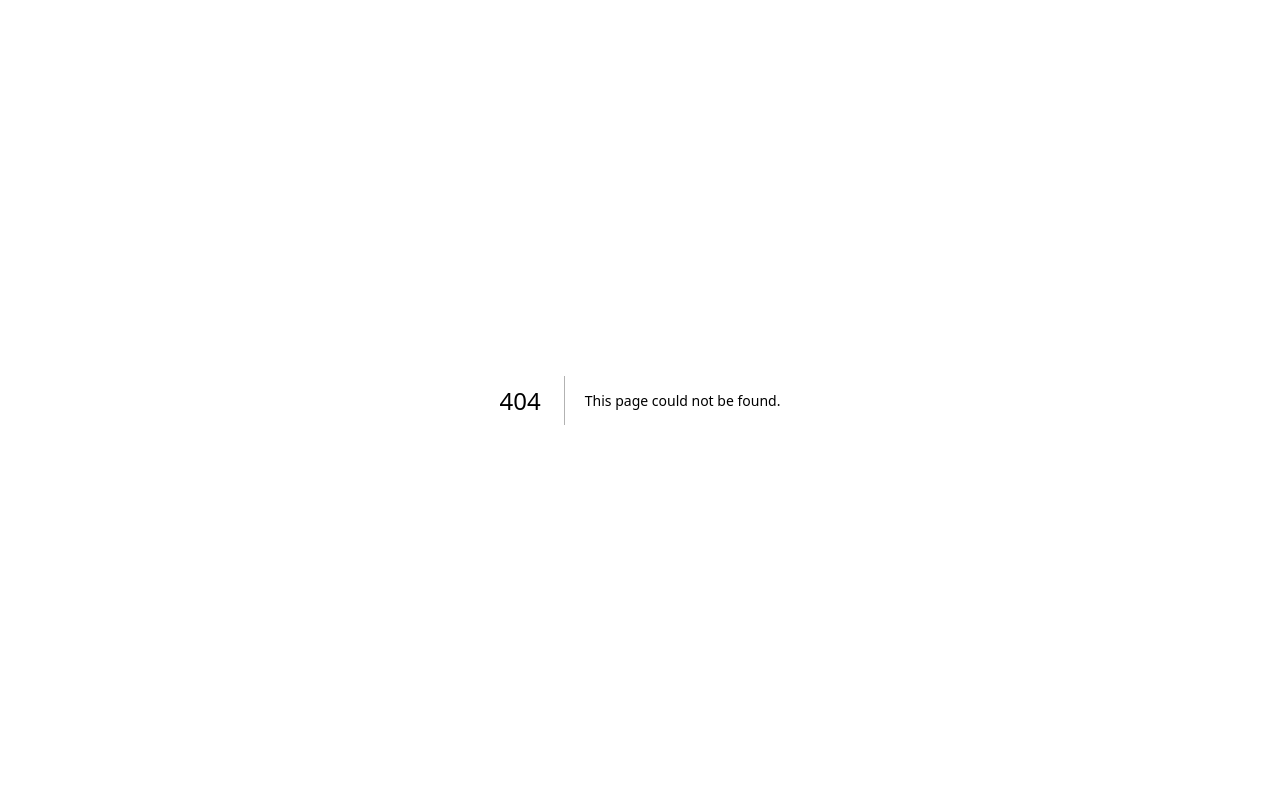
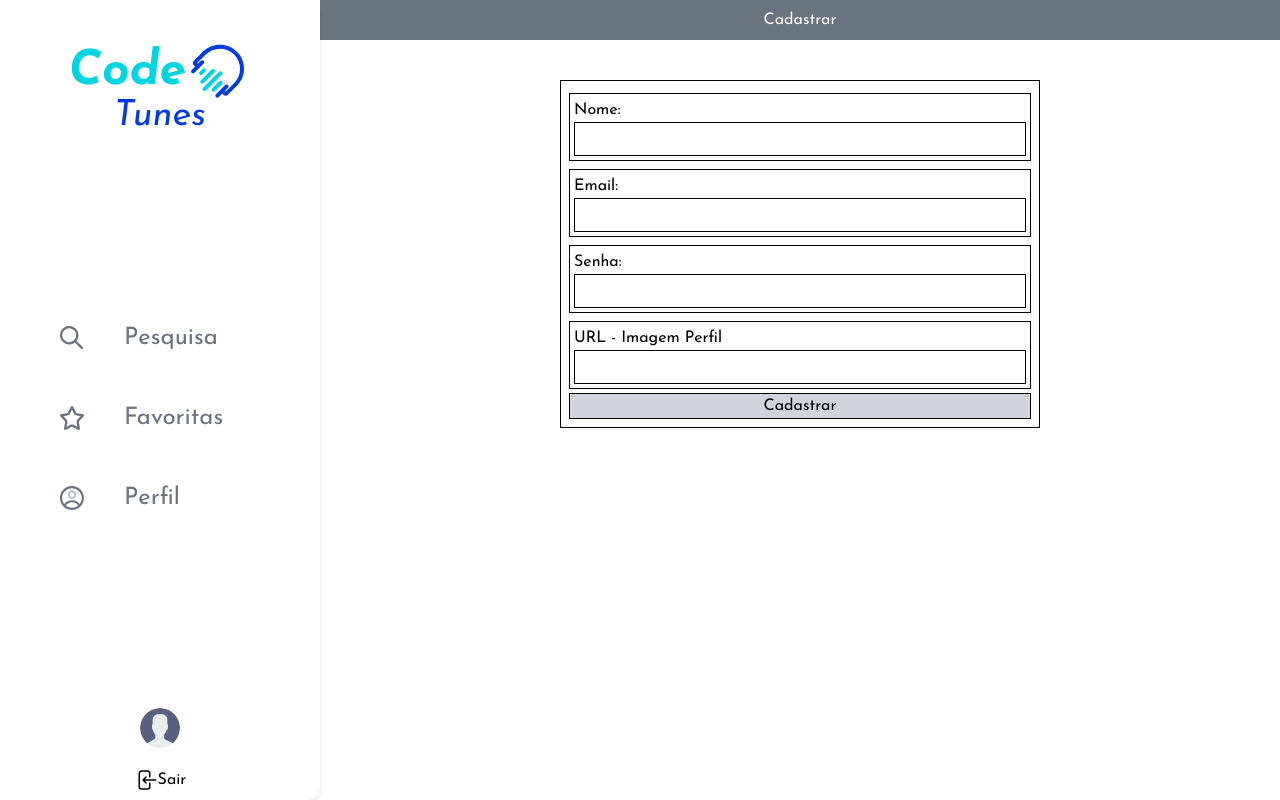
Before and after one commit to Guilherme-Artigas/codetunes, a Next.js app: page /profile/register in a window 1280 px wide. Before the commit this address had no page. Built offline with nearby package versions, Linux system fonts and the light colour scheme; sample sign-in values are in the browser's storage.

Commit message:
feat: implementação de cadastro e login de usuários

```diff
--- /dev/null
+++ b/src/pages/api/user/login.ts
@@ -0,0 +1,9 @@
+import { NextApiRequest, NextApiResponse } from 'next';
+import userService from '@/backend/services';
+
+export default async function Login(req: NextApiRequest, res: NextApiResponse) {
+  const { userEmail, userPass } = req.body;
+  const { status, message } = await userService.loginUser(userEmail, userPass);
+
+  return res.status(status).json({ message });
+}
--- /dev/null
+++ b/src/pages/api/user/register.ts
@@ -0,0 +1,8 @@
+import { NextApiRequest, NextApiResponse } from 'next';
+import userService from '@/backend/services';
+
+export default async function Register(req: NextApiRequest, res: NextApiResponse) {
+  const { status, message } = await userService.createUser(req.body);
+
+  return res.status(status).json({ message });
+}
--- /dev/null
+++ b/src/pages/profile/login.tsx
@@ -0,0 +1,80 @@
+import Head from 'next/head';
+import Header from '@/frontend/components/Header';
+import OpenMenu from '@/frontend/components/OpenMenu';
+import { loginUser } from '@/frontend/utils/backendInteration';
+import { useRouter } from 'next/router';
+import { useState } from 'react';
+
+export default function Login() {
+  const [user, setUser] = useState({ userEmail: '', userPass: '' });
+  const [m, setM] = useState('');
+  const [s, setS] = useState(0);
+  const { push } = useRouter();
+
+  async function login() {
+    const { status, message } = await loginUser(user.userEmail, user.userPass);
+    if (status === 200) {
+      setS(status);
+      localStorage.setItem('profile', JSON.stringify(message));
+      push('/profile');
+    }
+
+    if (status !== 200) setM(message);
+    setUser({ userEmail: '', userPass: '' });
+  }
+
+  return (
+    <>
+      <Head>
+        <title>Code Tunes</title>
+      </Head>
+      <div className="lg:flex">
+        <Header />
+        <section className="h-[100vh] lg:w-3/4">
+          <header className="bg-gray-500 flex p-2">
+            <OpenMenu />
+            <div className="flex items-center justify-center w-full">
+              <h2 className="text-white">Login</h2>
+            </div>
+          </header>
+          <form className="border border-black flex flex-col mx-auto my-10 w-1/2">
+
+            <label htmlFor="" className="p-1">
+              <span>Email: </span>
+              <input
+                type="email"
+                className="border border-black w-full"
+                name="userEmail"
+                value={user.userEmail}
+                onChange={({ target }) => setUser({ ...user, [target.name]: target.value })}
+              />
+            </label>
+
+            <label htmlFor="" className="p-1">
+              <span>Senha: </span>
+              <input
+                type="password"
+                className="border border-black w-full"
+                name="userPass"
+                value={user.userPass}
+                onChange={({ target }) => setUser({ ...user, [target.name]: target.value })}
+              />
+            </label>
+
+            <button
+              type="button"
+              onClick={login}
+              className="border border-black m-1 disabled:bg-gray-200"
+              disabled={!(user.userEmail.length > 0 && user.userPass.length > 0)}
+            >
+              Login
+            </button>
+
+          </form>
+          {s === 200 && <p className="text-center">Login com sucesso!</p>}
+          {s !== 200 && <p className="text-center">{m}</p>}
+        </section>
+      </div>
+    </>
+  );
+}
--- /dev/null
+++ b/src/pages/profile/register.tsx
@@ -0,0 +1,100 @@
+import { useEffect, useState } from 'react';
+import Head from 'next/head';
+import Header from '@/frontend/components/Header';
+import OpenMenu from '@/frontend/components/OpenMenu';
+import checkRegister from '@/frontend/utils/checkRegister';
+import { registerUser } from '@/frontend/utils/backendInteration';
+
+export default function Register() {
+  const [booleanButton, setBooleanButton] = useState(true);
+  const [user, setUser] = useState({
+    userName: '',
+    userEmail: '',
+    userPass: '',
+    userImg: ''
+  });
+
+  useEffect(() => checkRegister(user) ? setBooleanButton(false) : setBooleanButton(true), [user]);
+
+  async function register() {
+    const { status, message } = await registerUser(user);
+    console.log(status);
+    console.log(message);
+    setUser({ userName: '', userEmail: '', userPass: '', userImg: '' });
+  }
+
+  return (
+    <>
+      <Head>
+        <title>Code Tunes</title>
+      </Head>
+      <div className="lg:flex">
+        <Header />
+        <section className="h-[100vh] lg:w-3/4">
+          <header className="bg-gray-500 flex p-2">
+            <OpenMenu />
+            <div className="flex items-center justify-center w-full">
+              <h2 className="text-white">Cadastrar</h2>
+            </div>
+          </header>
+          <form className="border border-black flex flex-col w-1/2 mx-auto my-10 p-2">
+
+            <label htmlFor="" className="border border-black my-1 p-1">
+              <span>Nome: </span>
+              <input
+                type="text"
+                className="border border-black p-1 w-full"
+                value={user.userName}
+                onChange={({ target }) => setUser({ ...user, [target.name]: target.value })}
+                name="userName"
+              />
+            </label>
+
+            <label htmlFor="" className="border border-black my-1 p-1">
+              <span>Email: </span>
+              <input
+                type="email"
+                className="border border-black p-1 w-full"
+                value={user.userEmail}
+                onChange={({ target }) => setUser({ ...user, [target.name]: target.value })}
+                name="userEmail"
+              />
+            </label>
+
+            <label htmlFor="" className="border border-black my-1 p-1">
+              <span>Senha: </span>
+              <input
+                type="password"
+                className="border border-black p-1 w-full"
+                value={user.userPass}
+                onChange={({ target }) => setUser({ ...user, [target.name]: target.value })}
+                name="userPass"
+              />
+            </label>
+
+            <label htmlFor="" className="border border-black my-1 p-1">
+              <span>URL - Imagem Perfil</span>
+              <input
+                type="text"
+                className="border border-black p-1 w-full"
+                value={user.userImg}
+                onChange={({ target }) => setUser({ ...user, [target.name]: target.value })}
+                name="userImg"
+              />
+            </label>
+
+            <button
+              type="button"
+              className="border border-black disabled:bg-gray-300"
+              disabled={booleanButton}
+              onClick={register}
+            >
+              Cadastrar
+            </button>
+
+          </form>
+        </section>
+      </div>
+    </>
+  );
+}
```
